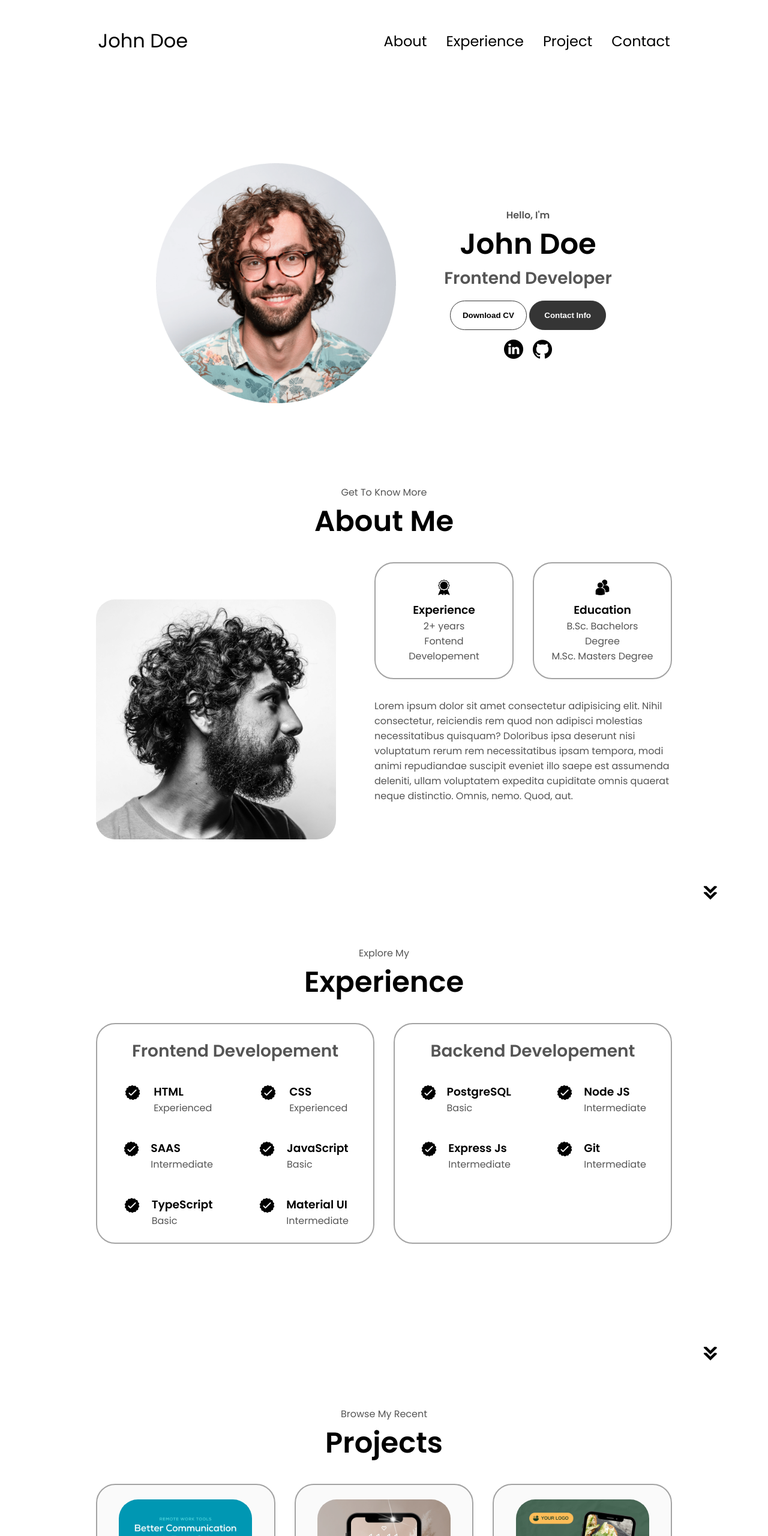
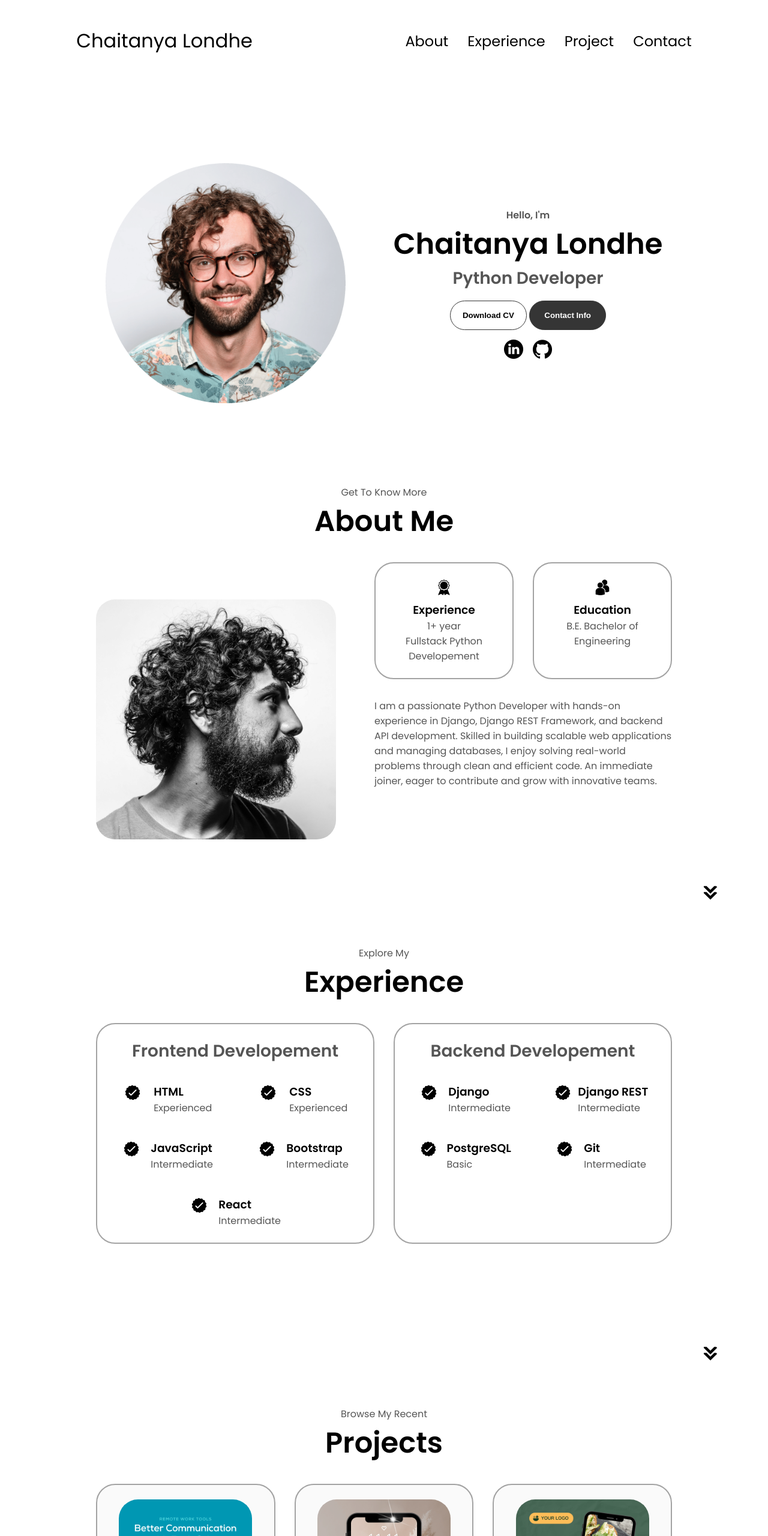
Before and after one commit to Chaitanya07789/Portfolio_website, a plain HTML site: page index.html in a window 1280 px wide. Shown: the top 2560 px of the page at 60% size. Drawn offline with Linux system fonts and the light colour scheme.

Commit message:
information_updated

```diff
--- a/index.html
+++ b/index.html
@@ -8,8 +8,8 @@
     <link rel="stylesheet" href="mediaqueries.css" />
   </head>
   <body>
-    <nav id="deskstop-nav">
-      <div class="logo">John Doe</div>
+    <nav id="desktop-nav">
+      <div class="logo">Chaitanya Londhe</div>
       <div>
         <ul class="nav-links">
           <li><a href="#about">About</a></li>
@@ -20,17 +20,19 @@
       </div>
     </nav>
     <nav id="hamburger-nav">
-      <div class="logo">John Doe</div>
-      <div class="hamburger-menu" onclick="toggleMenu()">
+      <div class="logo">Chaitanya Londhe</div>
+      <div class="hamburger-menu">
+       <div class="hamburger-icon" onclick="toggleMenu()">
         <span></span>
         <span></span>
         <span></span>
       </div>
-      <div class="mean-links">
+      <div class="menu-links">
         <li><a href="#about" onclick="toggleMenu()">About</a></li>
         <li><a href="#experience" onclick="toggleMenu()">Experience</a></li>
-        <li><a href="#projects" onclick="toggleMenu()">Project</a></li>
+        <li><a href="#projects" onclick="toggleMenu()">Projects</a></li>
         <li><a href="#contact" onclick="toggleMenu()">Contact</a></li>
+      </div>
       </div>
     </nav>
     <section id="profile">
@@ -39,8 +41,8 @@
       </div>
       <div class="section__text">
         <p class="section__text__p1">Hello, I'm</p>
-        <h1 class="title">John Doe</h1>
-        <p class="section__text__p2">Frontend Developer</p>
+        <h1 class="title">Chaitanya Londhe</h1>
+        <p class="section__text__p2">Python Developer</p>
         <div class="bth-container">
           <button
             class="btn btn-color-2"
@@ -91,8 +93,8 @@
               />
               <h3>Experience</h3>
               <p>
-                2+ years <br />
-                Fontend Developement
+                1+ year <br />
+                Fullstack Python Developement
               </p>
             </div>
             <div class="details-container">
@@ -103,20 +105,13 @@
               />
               <h3>Education</h3>
               <p>
-                B.Sc. Bachelors Degree <br />
-                M.Sc. Masters Degree
+                B.E. Bachelor of Engineering<br />
               </p>
             </div>
           </div>
           <div class="text-container">
             <p>
-              Lorem ipsum dolor sit amet consectetur adipisicing elit. Nihil
-              consectetur, reiciendis rem quod non adipisci molestias
-              necessitatibus quisquam? Doloribus ipsa deserunt nisi voluptatum
-              rerum rem necessitatibus ipsam tempora, modi animi repudiandae
-              suscipit eveniet illo saepe est assumenda deleniti, ullam
-              voluptatem expedita cupiditate omnis quaerat neque distinctio.
-              Omnis, nemo. Quod, aut.
+              I am a passionate Python Developer with hands-on experience in Django, Django REST Framework, and backend API development. Skilled in building scalable web applications and managing databases, I enjoy solving real-world problems through clean and efficient code. An immediate joiner, eager to contribute and grow with innovative teams.
             </p>
           </div>
         </div>
@@ -165,7 +160,7 @@
                   class="icon"
                 />
                 <div>
-                  <h3>SAAS</h3>
+                  <h3>JavaScript</h3>
                   <p>Intermediate</p>
                 </div>
               </article>
@@ -176,8 +171,8 @@
                   class="icon"
                 />
                 <div>
-                  <h3>JavaScript</h3>
-                  <p>Basic</p>
+                  <h3>Bootstrap</h3>
+                  <p>Intermediate</p>
                 </div>
               </article>
               <article>
@@ -187,8 +182,25 @@
                   class="icon"
                 />
                 <div>
-                  <h3>TypeScript</h3>
-                  <p>Basic</p>
+                  <h3>React</h3>
+                  <p>Intermediate</p>
+                </div>
+              </article>
+            </div>
+          </div>
+          <div class="details-container">
+            <h2 class="experience-sub-title">Backend Developement</h2>
+            <div class="article-container">
+
+                <article>
+                <img
+                  src="./assets/checkmark.png"
+                  alt="expeience icon"
+                  class="icon"
+                />
+                <div>
+                  <h3>Django</h3>
+                  <p>Intermediate</p>
                 </div>
               </article>
               <article>
@@ -198,15 +210,10 @@
                   class="icon"
                 />
                 <div>
-                  <h3>Material UI</h3>
+                  <h3>Django REST</h3>
                   <p>Intermediate</p>
                 </div>
               </article>
-            </div>
-          </div>
-          <div class="details-container">
-            <h2 class="experience-sub-title">Backend Developement</h2>
-            <div class="article-container">
               <article>
                 <img
                   src="./assets/checkmark.png"
@@ -218,28 +225,7 @@
                   <p>Basic</p>
                 </div>
               </article>
-              <article>
-                <img
-                  src="./assets/checkmark.png"
-                  alt="expeience icon"
-                  class="icon"
-                />
-                <div>
-                  <h3>Node JS</h3>
-                  <p>Intermediate</p>
-                </div>
-              </article>
-              <article>
-                <img
-                  src="./assets/checkmark.png"
-                  alt="expeience icon"
-                  class="icon"
-                />
-                <div>
-                  <h3>Express Js</h3>
-                  <p>Intermediate</p>
-                </div>
-              </article>
+
               <article>
                 <img
                   src="./assets/checkmark.png"
@@ -345,7 +331,7 @@
         src="./assets/arrow.png"
         alt="Arrow icon"
         class="icon arrow"
-        onclick="location.href='./#projects'"
+        onclick="location.href='./#contact'"
       />
     </section>
     <section id="contact">
@@ -353,28 +339,35 @@
       <h1 class="title">Contact Me</h1>
       <div class="contact-info-upper-container">
         <div class="contact-info-container">
-                <img src="./assets/email.png"
+          <img
+            src="./assets/email.png"
             alt="Email icon"
             class="icon contact-icon email-icon"
           />
           <p><a href="mailto:examplemail@gmail.com">Example@gmail.com</a></p>
         </div>
-        </div>
-        <div class="contact-info-upper-container">
         <div class="contact-info-container">
-                <img src="./assets/linkedin.png"
+          <img
+            src="./assets/linkedin.png"
             alt="LinkedIn icon"
             class="icon contact-icon"
           />
           <p><a href="https://www.linkedin.com">LinkedIn</a></p>
         </div>
       </div>
-
     </section>
     <footer>
       <nav>
-            <div class=""nav-links-container"></div>
+        <div class="nav-links-container">
+          <ul class="nav-links">
+            <li><a href="#about">About</a></li>
+            <li><a href="#experience">Experience</a></li>
+            <li><a href="#projects">Project</a></li>
+            <li><a href="#contact">Contact</a></li>
+          </ul>
+        </div>
       </nav>
+      <p>Copyright &#169; 2025 John Doe, All Rights Reserved.</p>
     </footer>
     <script src="script.js"></script>
   </body>
```
Lines whose indentation alone changed are shown as unchanged.
